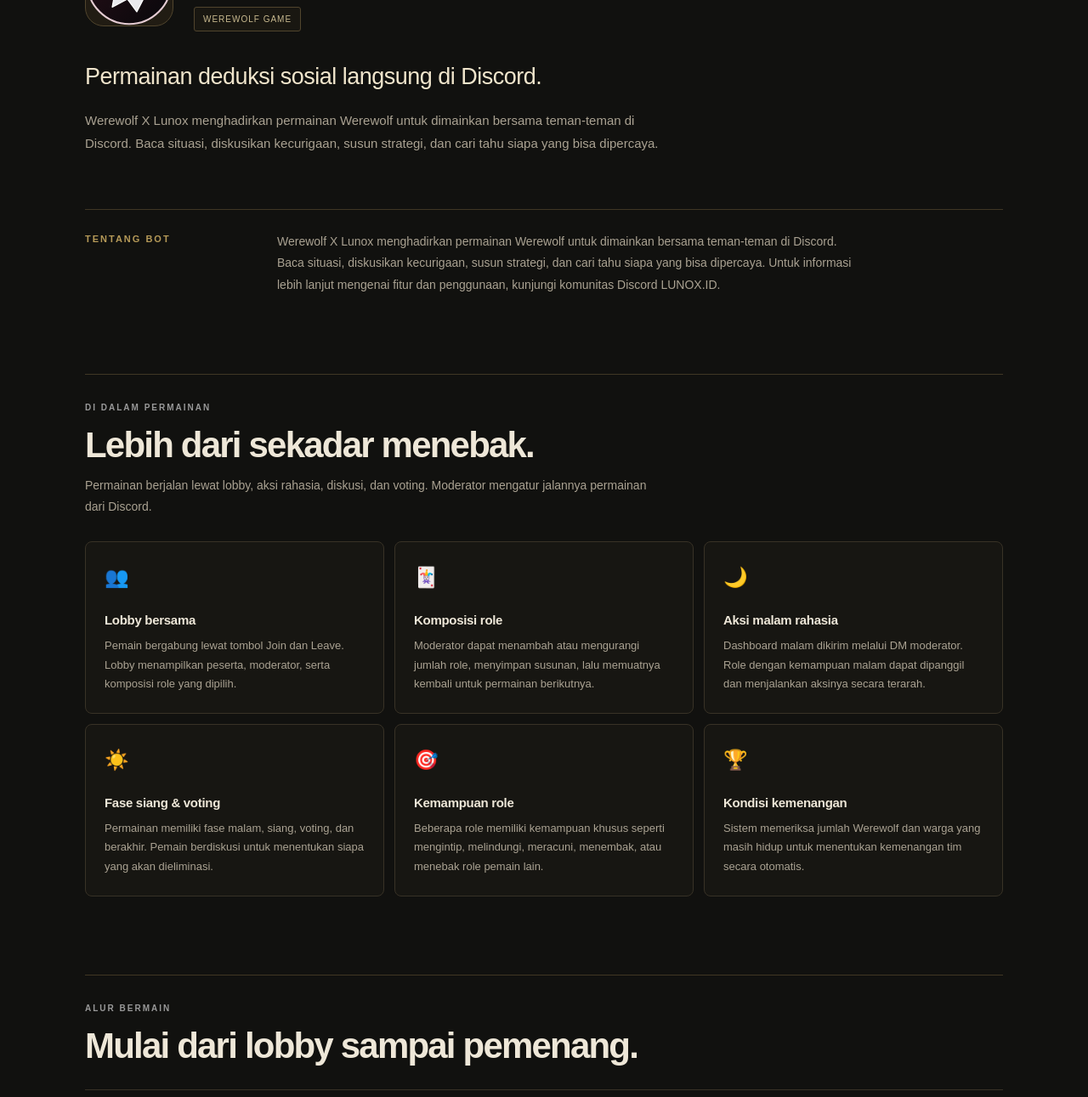
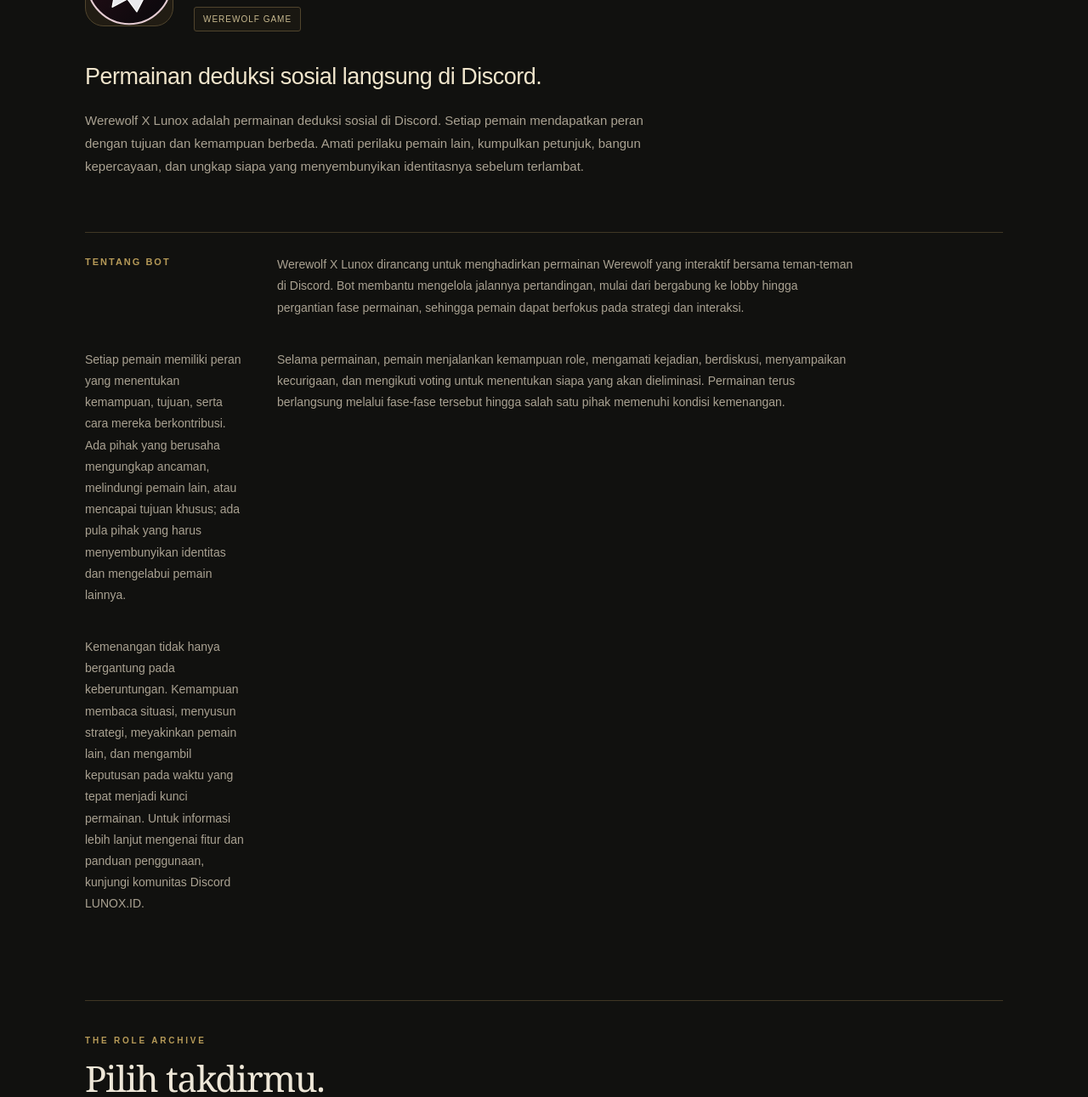
Before and after one commit to Arthaagungg/Website-lunox-id, a website: page bots/werewolf-x-lunox.html in a window 1280 px wide. Shown: the part 289-1580 px from the top of the page at 85% size. Drawn offline with Linux system fonts and the light colour scheme; no server answers.

Commit message:
Expand Werewolf bot description and move role archive below about section

```diff
--- a/bots/werewolf-x-lunox.html
+++ b/bots/werewolf-x-lunox.html
@@ -262,11 +262,24 @@
       <div><h1>Werewolf X Lunox</h1><span class="type">Werewolf Game</span></div>
     </div>
     <p class="intro">Permainan deduksi sosial langsung di Discord.</p>
-    <p class="description">Werewolf X Lunox menghadirkan permainan Werewolf untuk dimainkan bersama teman-teman di Discord. Baca situasi, diskusikan kecurigaan, susun strategi, dan cari tahu siapa yang bisa dipercaya.</p>
+    <p class="description">Werewolf X Lunox adalah permainan deduksi sosial di Discord. Setiap pemain mendapatkan peran dengan tujuan dan kemampuan berbeda. Amati perilaku pemain lain, kumpulkan petunjuk, bangun kepercayaan, dan ungkap siapa yang menyembunyikan identitasnya sebelum terlambat.</p>
     <div class="detail">
       <div class="detail-label">TENTANG BOT</div>
-      <p>Werewolf X Lunox menghadirkan permainan Werewolf untuk dimainkan bersama teman-teman di Discord. Baca situasi, diskusikan kecurigaan, susun strategi, dan cari tahu siapa yang bisa dipercaya. Untuk informasi lebih lanjut mengenai fitur dan penggunaan, kunjungi komunitas Discord LUNOX.ID.</p>
+      <p>Werewolf X Lunox dirancang untuk menghadirkan permainan Werewolf yang interaktif bersama teman-teman di Discord. Bot membantu mengelola jalannya pertandingan, mulai dari bergabung ke lobby hingga pergantian fase permainan, sehingga pemain dapat berfokus pada strategi dan interaksi.</p>
+      <p>Setiap pemain memiliki peran yang menentukan kemampuan, tujuan, serta cara mereka berkontribusi. Ada pihak yang berusaha mengungkap ancaman, melindungi pemain lain, atau mencapai tujuan khusus; ada pula pihak yang harus menyembunyikan identitas dan mengelabui pemain lainnya.</p>
+      <p>Selama permainan, pemain menjalankan kemampuan role, mengamati kejadian, berdiskusi, menyampaikan kecurigaan, dan mengikuti voting untuk menentukan siapa yang akan dieliminasi. Permainan terus berlangsung melalui fase-fase tersebut hingga salah satu pihak memenuhi kondisi kemenangan.</p>
+      <p>Kemenangan tidak hanya bergantung pada keberuntungan. Kemampuan membaca situasi, menyusun strategi, meyakinkan pemain lain, dan mengambil keputusan pada waktu yang tepat menjadi kunci permainan. Untuk informasi lebih lanjut mengenai fitur dan panduan penggunaan, kunjungi komunitas Discord LUNOX.ID.</p>
     </div>
+
+    <section class="ww-section" id="role-archive" aria-labelledby="ww-role-heading">
+      <div class="section-heading">
+        <span class="section-kicker">THE ROLE ARCHIVE</span>
+        <h2 id="ww-role-heading">Pilih takdirmu.</h2>
+        <p>Jelajahi arsip role Werewolf. Pilih kategori, temukan karakter, lalu buka detail kemampuan mereka.</p>
+      </div>
+      <div id="werewolf-role-status" class="role-status" role="status" aria-live="polite">Membuka arsip role…</div>
+      <div id="werewolf-role-groups"></div>
+    </section>
 
     <section class="ww-section" aria-labelledby="ww-features">
       <div class="section-heading"><span class="section-kicker">DI DALAM PERMAINAN</span><h2 id="ww-features">Lebih dari sekadar menebak.</h2><p>Permainan berjalan lewat lobby, aksi rahasia, diskusi, dan voting. Moderator mengatur jalannya permainan dari Discord.</p></div>
@@ -292,15 +305,7 @@
     </section>
 
 
-    <section class="ww-section" id="role-archive" aria-labelledby="ww-role-heading">
-      <div class="section-heading">
-        <span class="section-kicker">THE ROLE ARCHIVE</span>
-        <h2 id="ww-role-heading">Pilih takdirmu.</h2>
-        <p>Jelajahi arsip role Werewolf. Pilih kategori, temukan karakter, lalu buka detail kemampuan mereka.</p>
-      </div>
-      <div id="werewolf-role-status" class="role-status" role="status" aria-live="polite">Membuka arsip role…</div>
-      <div id="werewolf-role-groups"></div>
-    </section>
+
 
 <section class="ww-section ww-note" aria-label="Catatan permainan">
       <div><span class="section-kicker">CATATAN</span><h2>Siapkan DM sebelum bermain.</h2></div>
```
